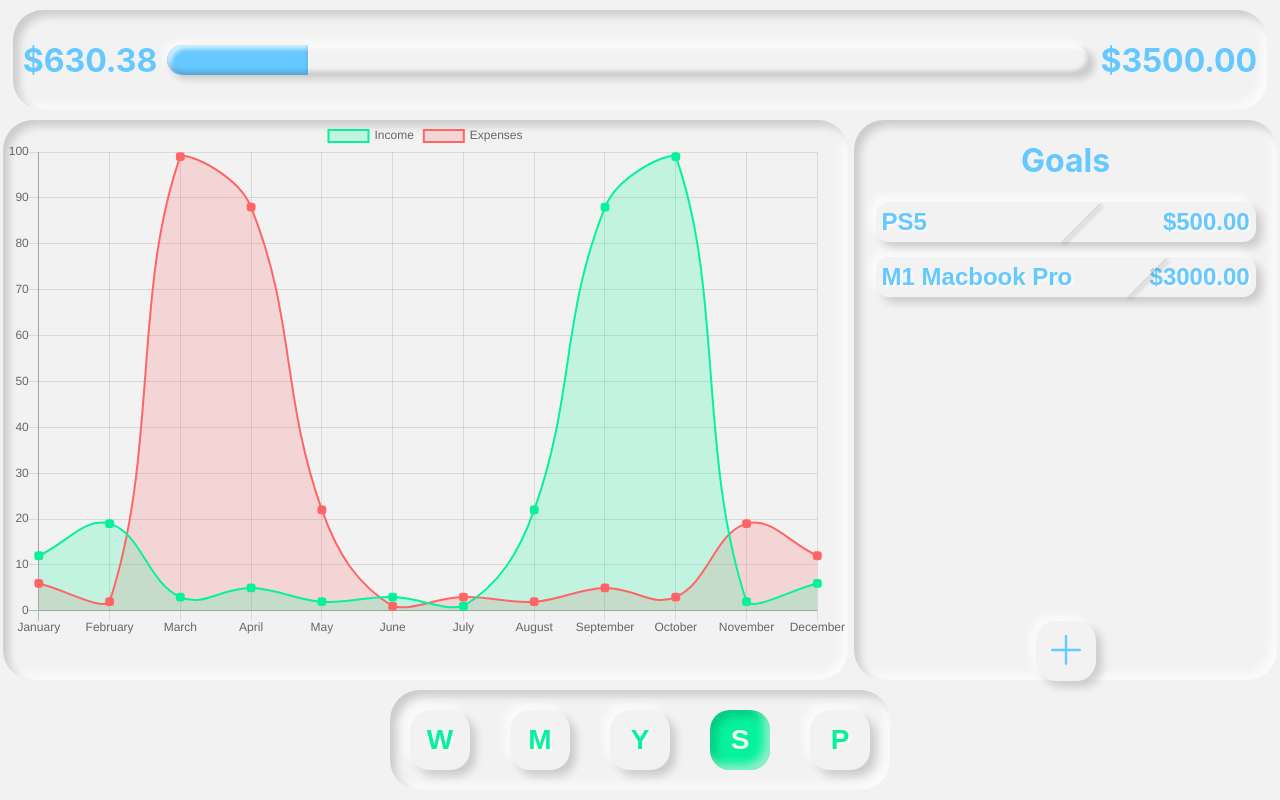
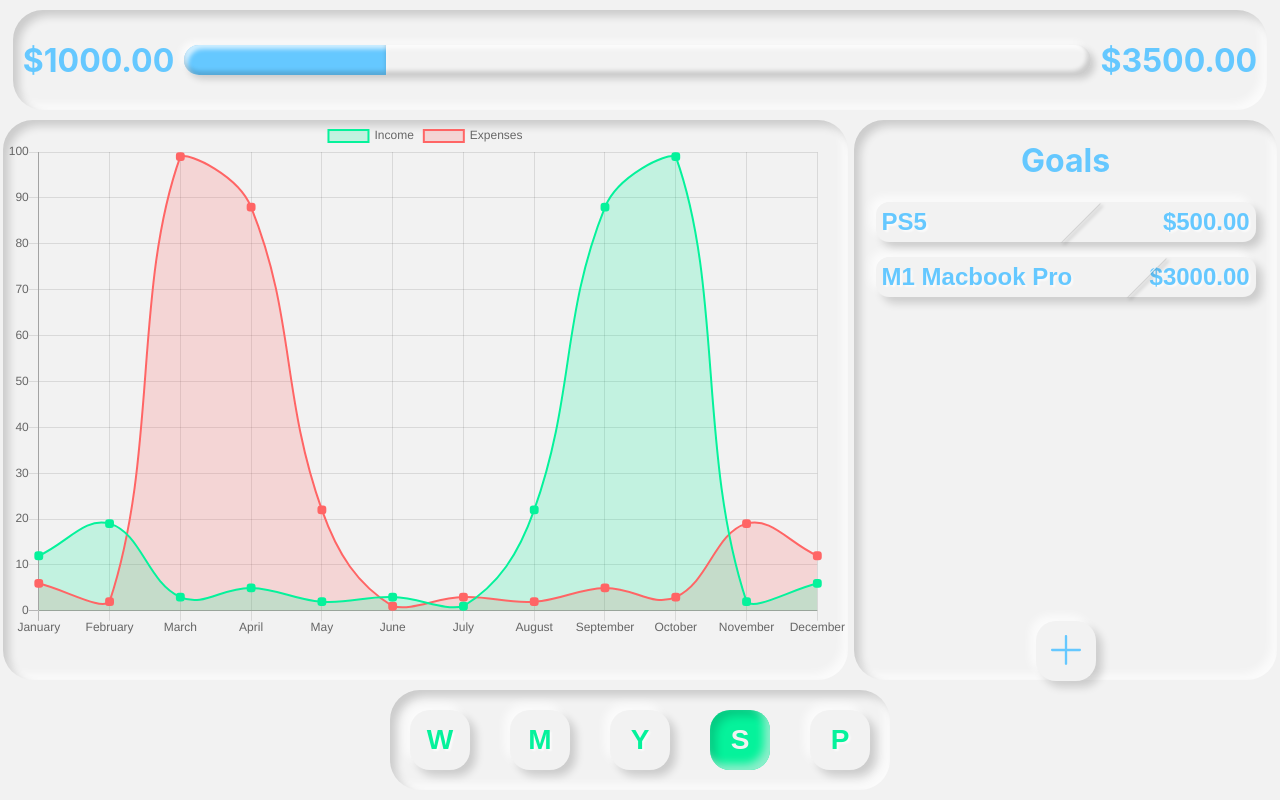
Before and after one commit to Figure-Finance/figure, a React (Create React App) app in the folder frontend/: page /savings in a window 1280 px wide. Built offline with nearby package versions, Linux system fonts and the light colour scheme; no server answers.

Commit message:
[update] added isSavings prop to GraphSummary

```diff
--- a/frontend/src/containers/Savings/Savings.js
+++ b/frontend/src/containers/Savings/Savings.js
@@ -27,10 +27,11 @@ const Savings = props => {
     <div className={classes.Savings}>
       <ProgressSummary
         left='neutral'
-        leftAmount={630.38}
-        rightAmount={totalGoals} />
+        leftAmount={1000.00}
+        rightAmount={totalGoals}
+        single />
       <div className={classes.Main}>
-        <GraphSummary />
+        <GraphSummary isSavings />
         <Summary color='neutral' title='Goals' content={goals} canAdd />
       </div>
       <Navbar active='s' />
```
